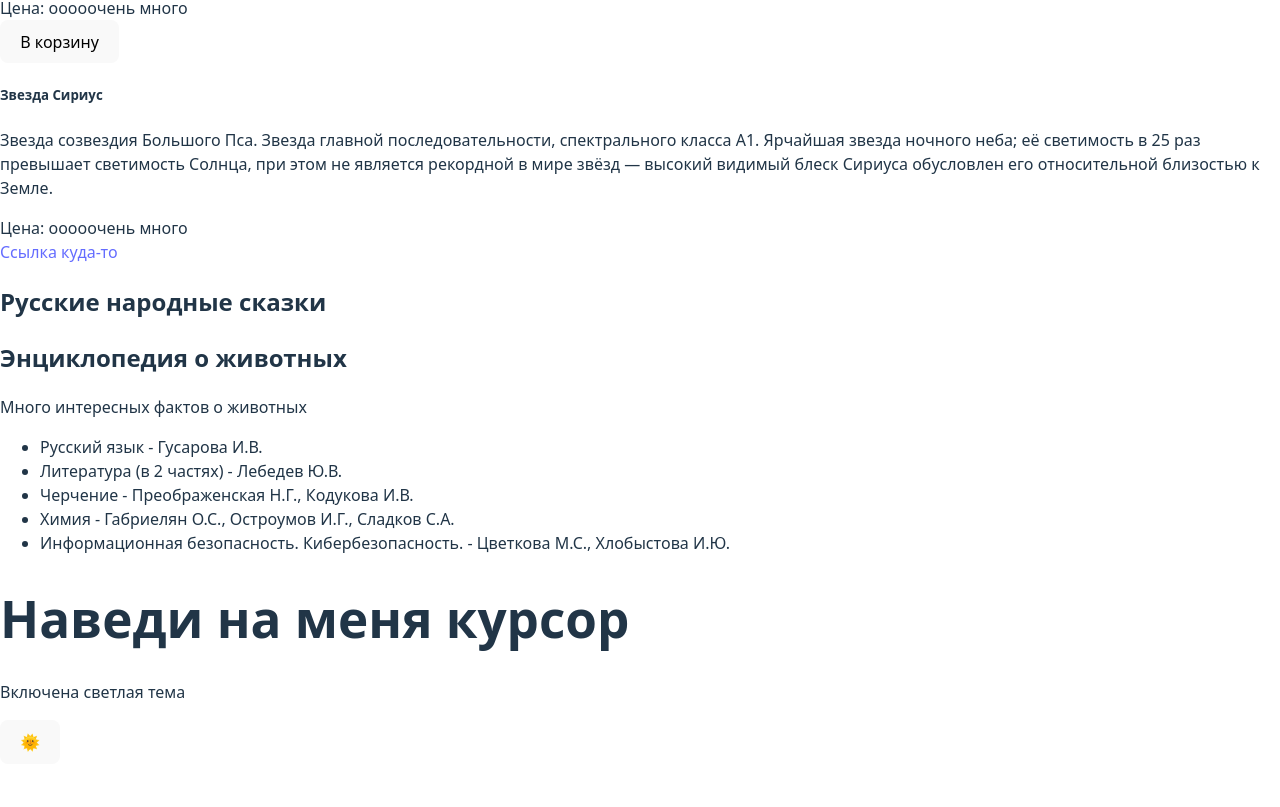
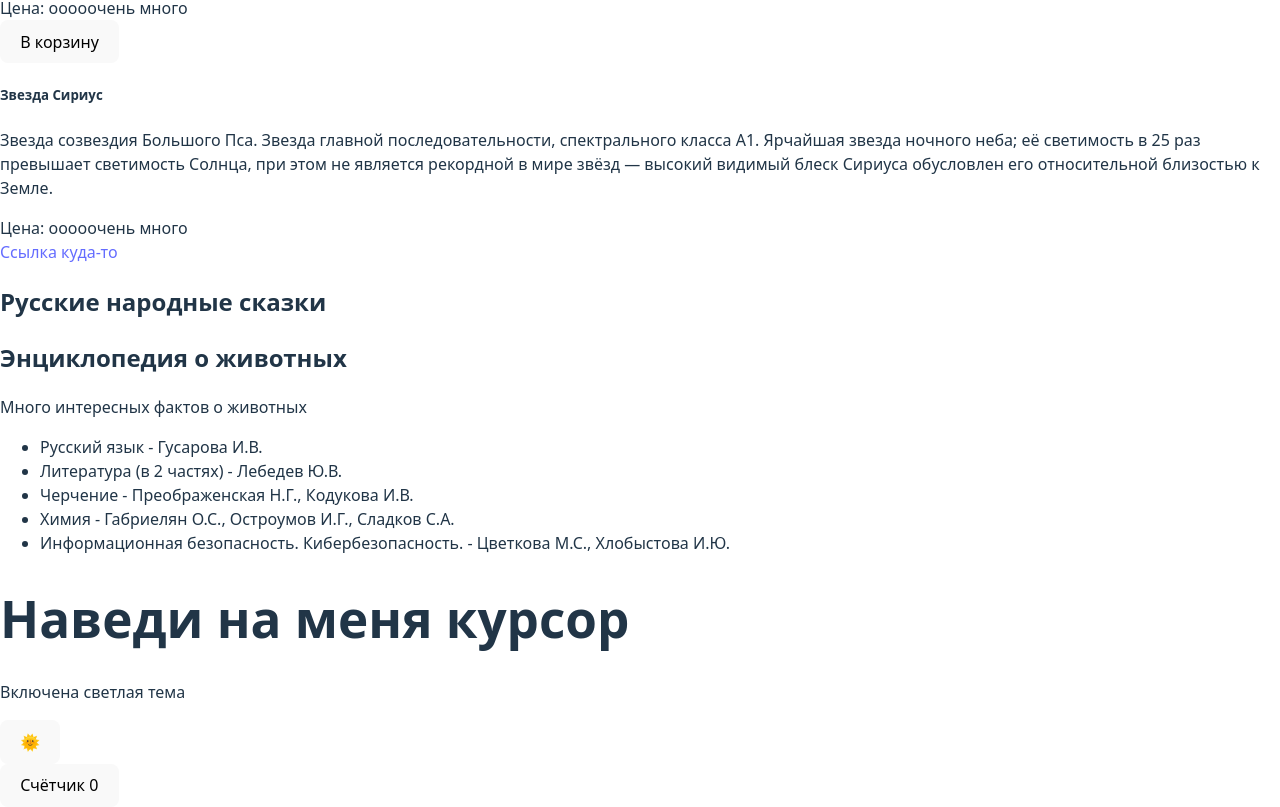
Before and after one commit to YaroslavaSabitova/myTestReact, a React app: page / in a window 1280 px wide. Shown: the part 733-1540 px from the top of the page. Before the commit the page ends 1497 px from the top, so only its background shows below. Built offline with nearby package versions, Linux system fonts and the light colour scheme; the HTML template or start-up script is replaced by a standard one.

Commit message:
hook useState - counter

```diff
--- /dev/null
+++ b/src/app/components/useState-counter.tsx
@@ -0,0 +1,28 @@
+// Хук useState позволяет добавить в функциональный компонент состояние, которое будет сохраняться при его перерендерах. При изменении этого состояния компонент будет перерисовываться. Наличие такого состояния позволяет реализовывать динамические компоненты, содержимое которых будет изменяться, например, при взаимодействии с ним пользователя.
+
+// useState сохраняет значение между рендерами и, когда меняешь значение,  React перерисовывает компонент
+
+import { useState, ReactElement } from 'react';
+
+export function BtnCounter(): ReactElement {
+  // Начальное состояние компонента и функция для изменения состояния
+  // [текущееЗначение, функцияЧтобыЕгоИзменить] = вызов хука с начальным значением
+  const [count, setCount] = useState(0);
+  // const [count, setCount] = useState<number>(0);
+
+  // Обработчик клика на кнопку
+  const handleClick = () => {
+    // Вызов функции для изменения счётчика
+    setCount(count + 1);
+  };
+
+  return (
+    <div className='page'>
+      <div className='card'>
+        <button className='button' type='button' onClick={handleClick}>
+          Счётчик {count}
+        </button>
+      </div>
+    </div>
+  );
+}
--- a/src/app/index.tsx
+++ b/src/app/index.tsx
@@ -3,7 +3,8 @@ import { List, listTextbooks } from './components/Books-2';
 import { Card, CardTitle, CardBody } from './components/Card';
 import { Title } from './components/MouseEnter';
 import Recipe from './components/Recipe';
-import { ThemeToggle } from './components/useState';
+import { BtnCounter } from './components/useState-counter';
+import { ThemeToggle } from './components/useState-theme';
 import Welcome from './components/Welcome';
 
 import type { ReactElement } from 'react';
@@ -44,6 +45,8 @@ export const App = (): ReactElement => {
       <Title title='Наведи на меня курсор' />
 
       <ThemeToggle />
+
+      <BtnCounter />
     </>
   );
 };
```
Also changed, not shown: src/app/components/useState-theme.tsx (renamed from src/app/components/useState.tsx).
